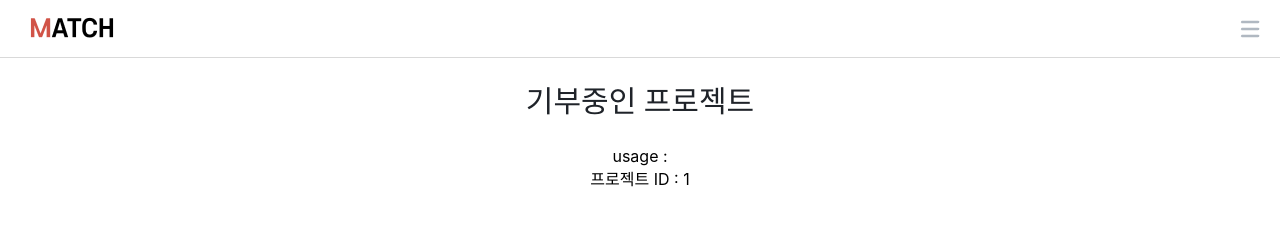
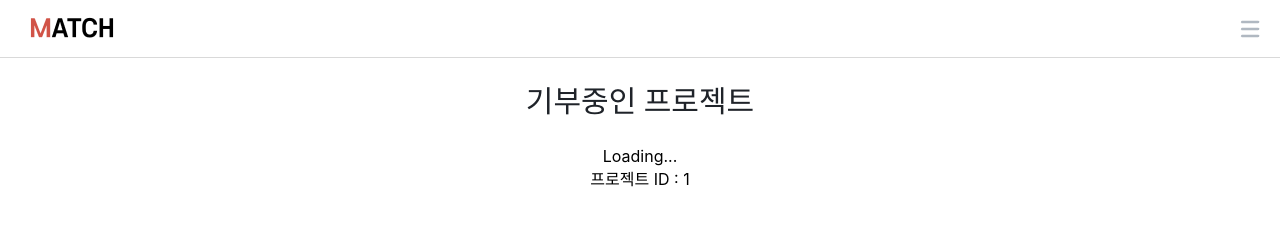
Before and after one commit to TEAMMatchDev/Match-FE-Web, a React (Create React App) app: page /detail/1 in a window 1280 px wide. Shown: the top 236 px of the page. Built offline with nearby package versions, Linux system fonts and the light colour scheme; no server answers; a web font is replaced by a local one.

Commit message:
Fix: axios get detail 수정중

```diff
--- a/src/screens/KakaoLogin/KakaoLoginRedirectScreen.tsx
+++ b/src/screens/KakaoLogin/KakaoLoginRedirectScreen.tsx
@@ -36,7 +36,7 @@ const KakaoRedirectScreen: React.FC = () => { //여기로 리다이렉트
 
     const afterLogin = (token: string) => {
         setToken(token);
-        console.log('# KakaoRedirectScreen --accessToken : '+token);
+        console.log('# KakaoRedirectScreen --accessToken : '+accessToken);
 
         console.log('Main page로 다시 이동');
         const mainpage = process.env.REACT_APP_PUBLIC_URL+``;
@@ -103,7 +103,6 @@ const KakaoRedirectScreen: React.FC = () => { //여기로 리다이렉트
         )
             .then(function (response) {
                 console.log("post 성공", response);
-                console.log('# KaKaoLoginRedirectScreen sendKakaoTokenToServer --access token : '+token);
                 afterLogin(token);
                 // response
             })
--- a/src/screens/MainScreen/ProjectDetailScreen.tsx
+++ b/src/screens/MainScreen/ProjectDetailScreen.tsx
@@ -1,5 +1,8 @@
 import React, { useEffect, useState } from "react";
 import { useParams } from "react-router-dom";
+import { useRecoilValue } from 'recoil'; // Import the useRecoilValue hook
+import { tokenState } from '../../App'; // Import the accessTokenState
+
 import axios from "axios";
 import { TEXT } from "../../constants/text";
 
@@ -7,11 +10,12 @@ const baseUrl = 'https://www.match-api-server.com';
 
 const ProjectDetailScreen = () => {
     const REACT_APP_PUBLIC_URL = process.env.REACT_APP_PUBLIC_URL;
+    const accessToken = useRecoilValue(tokenState); // Get the access token from Recoil
 
     const params = useParams().projectId;
     const projectId = params;
 
-    const [detailPData, setDetailPData] = useState<any>([]);
+    const [pdata, setPData] = useState<any>([]);
 
     useEffect(() => {
         console.log('pid: ' + projectId);
@@ -23,12 +27,9 @@ const ProjectDetailScreen = () => {
 
             const config = {
                 headers: {
-                    "X-AUTH-TOKEN": "accessToken"
+                    "X-AUTH-TOKEN": accessToken,
                 }
             };
-
-            // @ts-ignore
-            const params = new URLSearchParams(data).toString();
 
             axios.get(
                 `${baseUrl}/projects`,
@@ -38,7 +39,9 @@ const ProjectDetailScreen = () => {
                 }
             )
                 .then((response) => {
-                    setDetailPData(response.data.result);
+                    setPData(response.data.result);
+                    console.log('# ProjectDetailScreen -- axios get detail 요청 성공');
+                    console.log('pdata : '+pdata);
                 })
                 .catch(function (e) {
                     console.log(e);
@@ -46,13 +49,13 @@ const ProjectDetailScreen = () => {
         } catch (e) {
             console.error(e);
         }
-    }, [projectId, ]); //accessToken 추가필요
+    }, [projectId, accessToken]);
 
     return (
         <div>
             <div className="title">{TEXT.detailHeader}</div>
             <div className="detail-item-usge">
-                usage : {detailPData.useages}
+                {pdata.usages ? `usage : ${pdata.usages}` : 'Loading...'}
             </div>
             프로젝트 ID : {projectId}
         </div>
```
Also changed, not shown: src/state/recoilAtoms.tsx (added).
